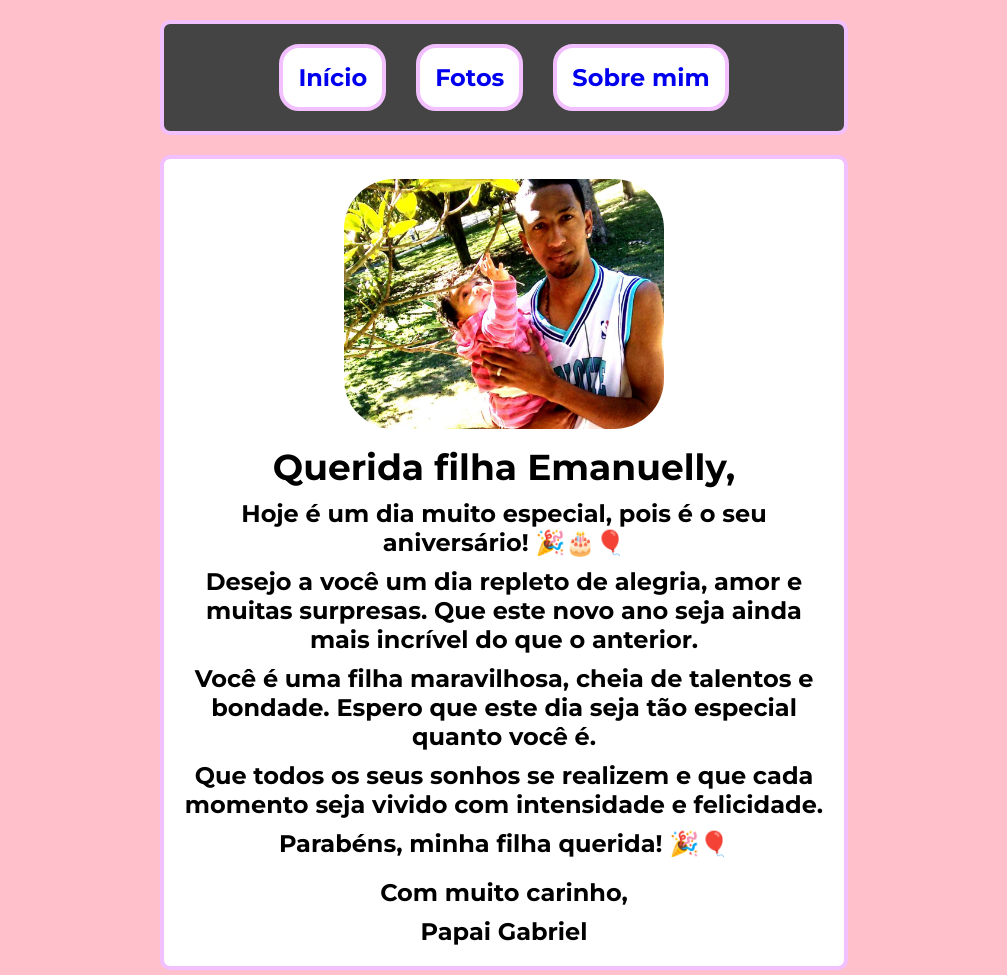
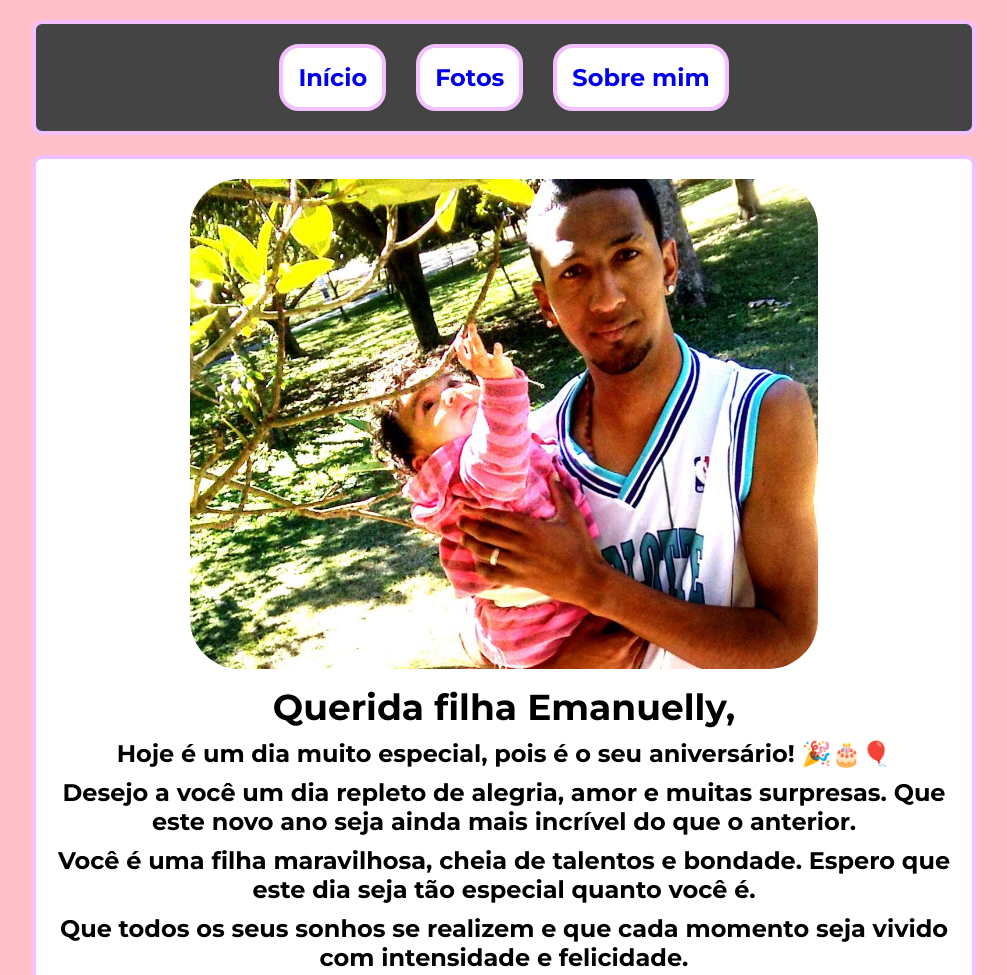
Before and after one commit to GabrielKorver/aniversario_filha, a plain HTML site: page index.html in a window 1280 px wide. Shown: the top 975 px of the page, without its empty margins (136-1143 px from the left). Drawn offline with Linux system fonts and the light colour scheme; a web font is replaced by a local one.

Commit message:
ajuste de tamanho

```diff
--- a/styles.css
+++ b/styles.css
@@ -21,7 +21,7 @@ header {
 }
 
 .cabecalho {
-    width: 50%;
+    width: 70%;
     display: flex;
     justify-content: center;
     text-align: center;
@@ -56,12 +56,12 @@ h2:hover {
 
 
 .fotoprincipal {
-    width: 50%;
+    width: 70%;
     border-radius: 50px;
 }
 
 .container {
-    width: 50%;
+    width: 70%;
     display: flex;
     flex-direction: column;
     justify-content: center;
```
